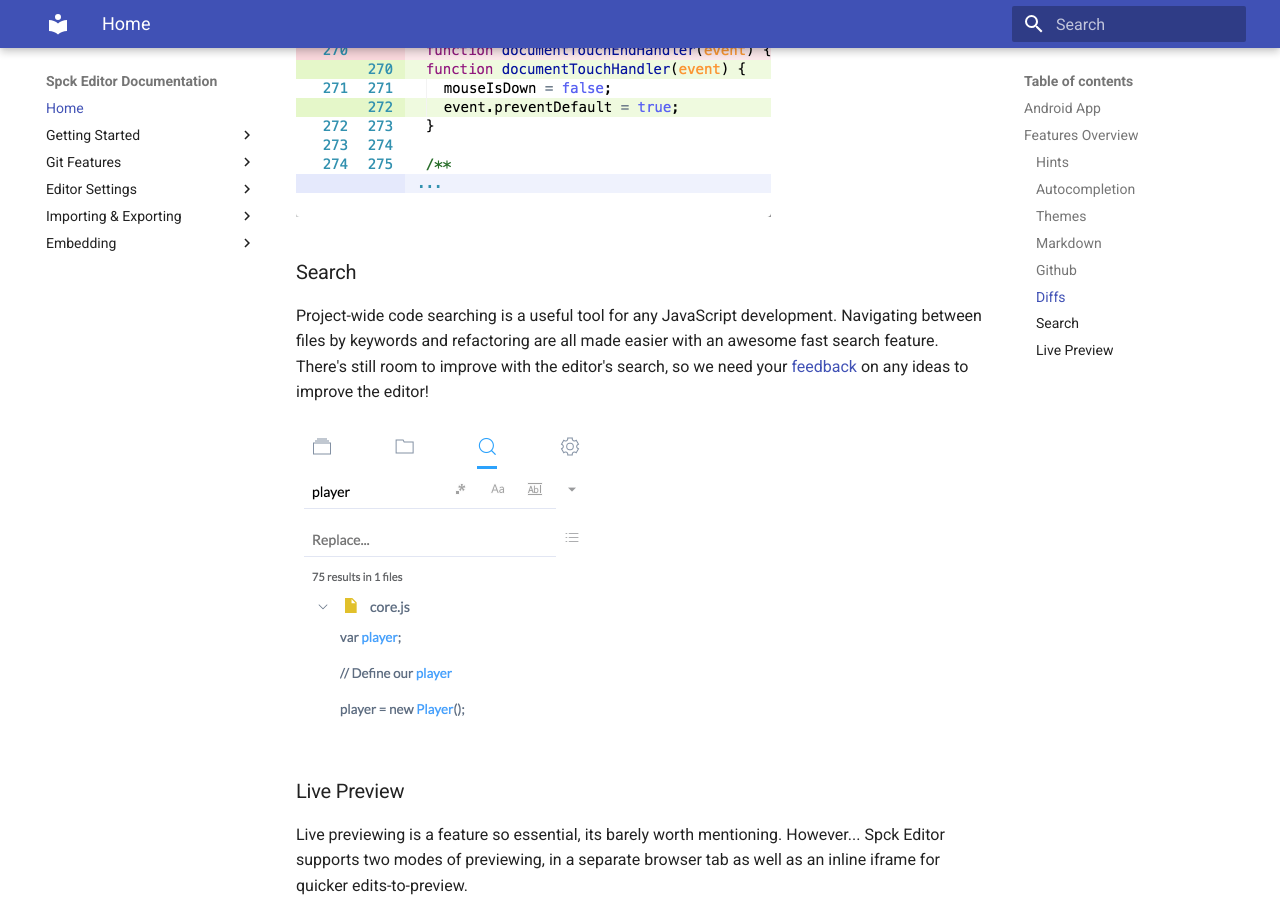
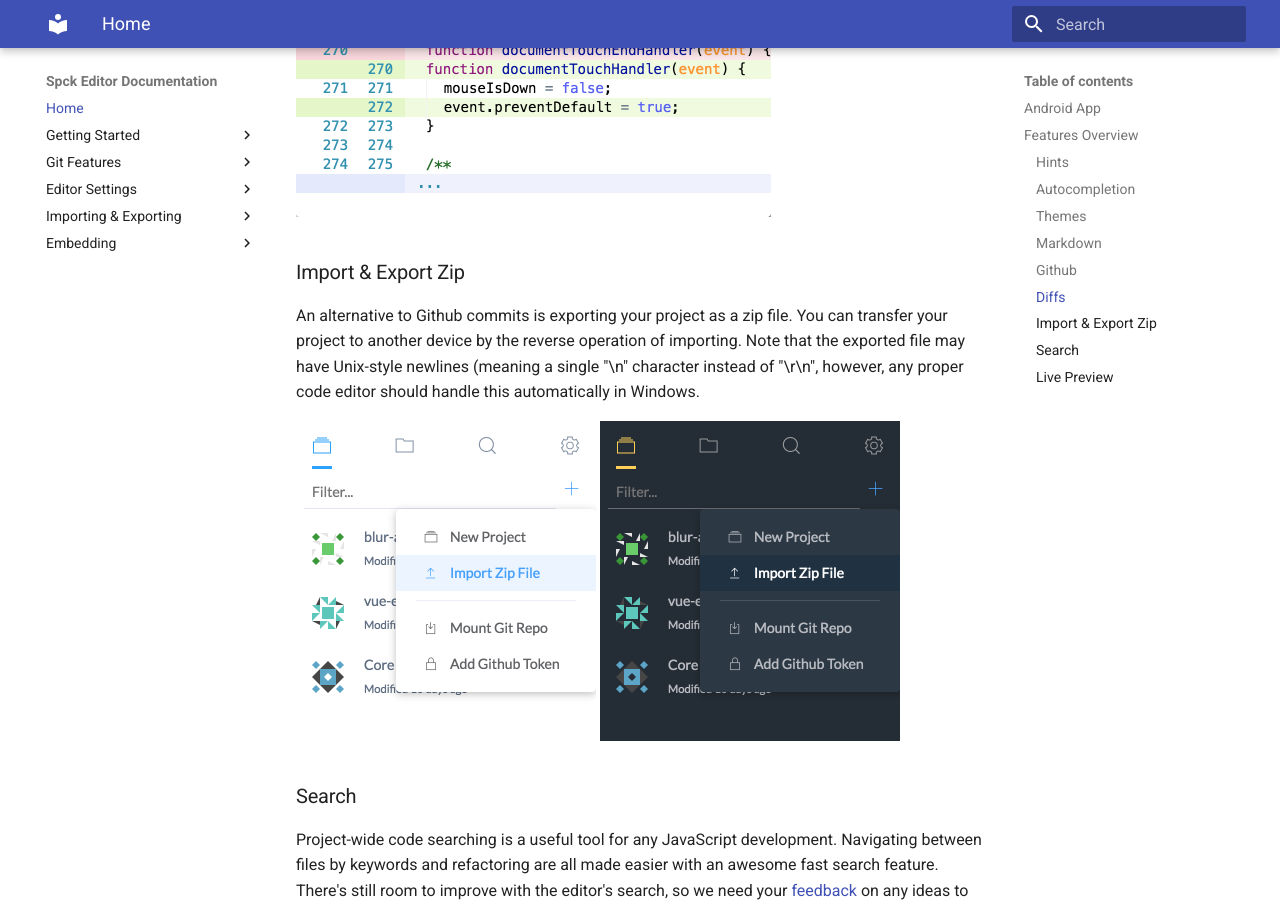
Before and after one commit to spckio/spck-documentation, an MkDocs documentation site: the page built from docs/index.md, in a window 1280 px wide and 900 px high, scrolled down 4587 px. Built offline with MkDocs 1.6.1 and Material for MkDocs 9.7.7, drawn with Linux system fonts in a browser that asks for light colours.

Commit message:
add import/export section

```diff
--- a/docs/index.md
+++ b/docs/index.md
@@ -54,6 +54,13 @@
 
 <img width="475" src="img/index/diff.png">
 
+### Import & Export Zip
+
+An alternative to Github commits is exporting your project as a zip file. You can transfer your project to another device by the reverse operation of importing. Note that the exported file may have Unix-style newlines (meaning a single "\n" character instead of "\r\n", however, any proper code editor should handle this automatically in Windows.
+
+<img width="300" src="img/index/import-zip.png">
+<img width="300" src="img/index/import-zip-dark.png">
+
 ### Search
 
 Project-wide code searching is a useful tool for any JavaScript development. Navigating between files by keywords and refactoring are all made easier with an awesome fast search feature. There's still room to improve with the editor's search, so we need your [feedback](https://github.com/spckio/spck-issues) on any ideas to improve the editor!
```
Also changed, not shown: docs/getting-started.md (+3 -3 lines), docs/git-features.md (+2 -2 lines), docs/importing-exporting.md (added, +36 -0 lines), docs/img/importing-exporting/export-0.png (added), docs/img/importing-exporting/export-1.png (added), docs/img/importing-exporting/export-2.png (added), docs/img/importing-exporting/import-0.png (added), docs/img/index/git-2-dark.png, docs/img/index/git-2.png, docs/img/index/import-zip-dark.png (added), docs/img/index/import-zip.png (added).
